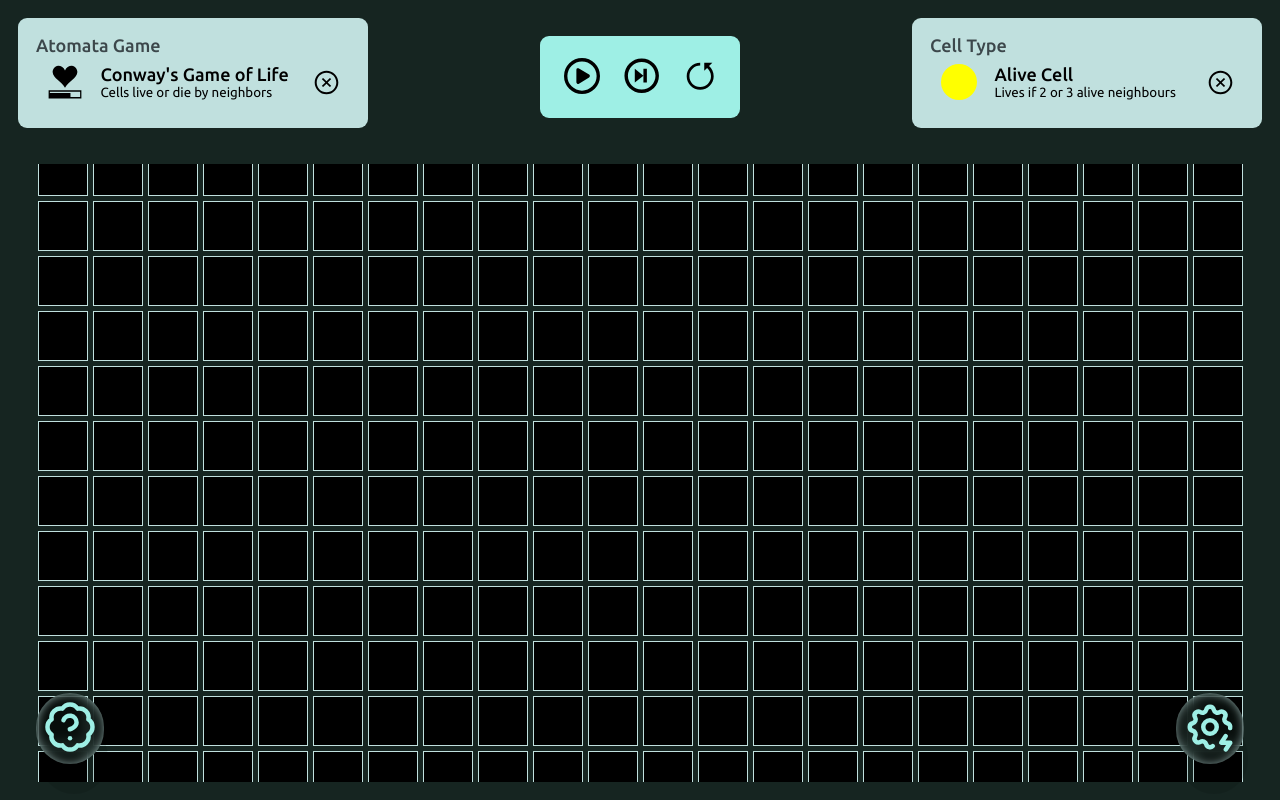
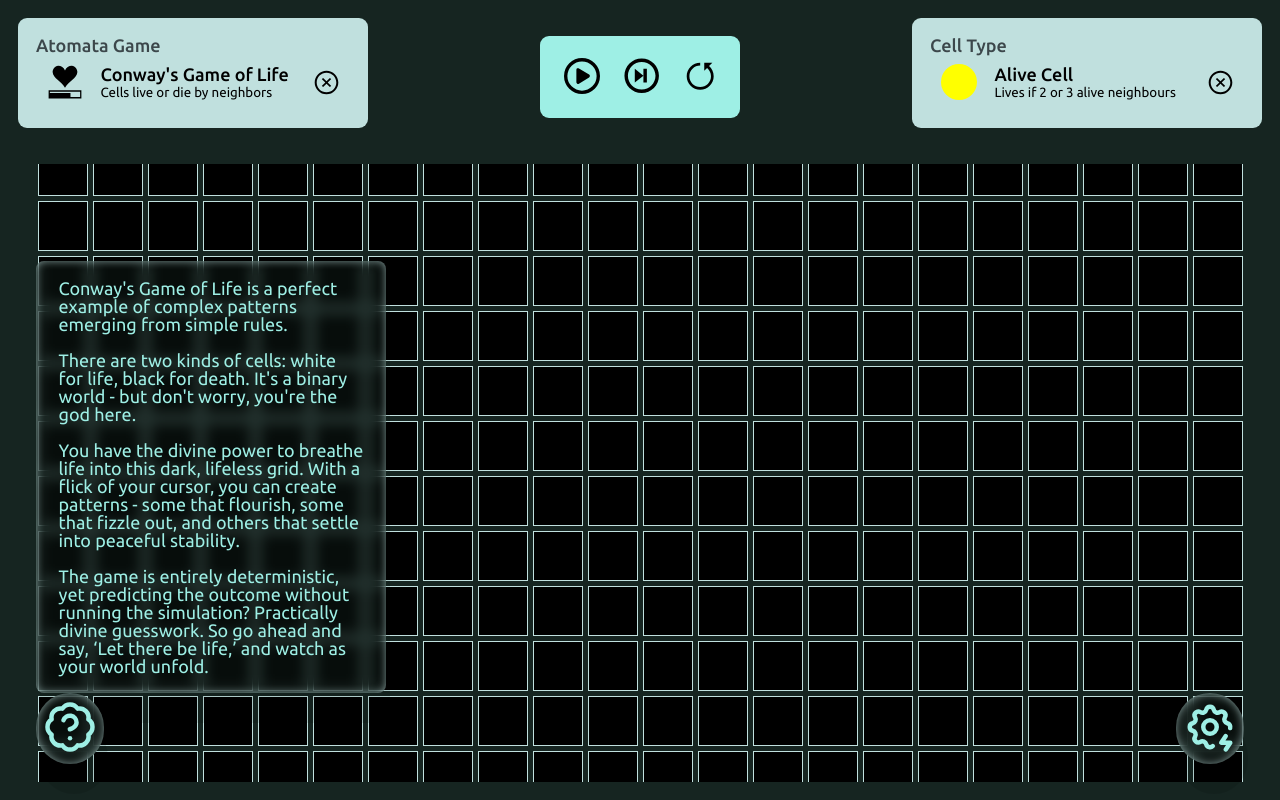
Before and after one commit to deepmind32/automata-world, a React (Vite) app: page / in a window 1280 px wide. Built offline with nearby package versions, Linux system fonts and the light colour scheme.

Commit message:
adds help button

```diff
--- a/src/_utils/automata_types.js
+++ b/src/_utils/automata_types.js
@@ -27,6 +27,12 @@ const AUTOMATAS = {
 				info: "Lives if 2 or 3 alive neighbours",
 			},
 		},
+		description: [
+			"Conway's Game of Life is a perfect example of complex patterns emerging from simple rules.",
+			"There are two kinds of cells: white for life, black for death. It's a binary world - but don't worry, you're the god here.",
+			"You have the divine power to breathe life into this dark, lifeless grid. With a flick of your cursor, you can create patterns - some that flourish, some that fizzle out, and others that settle into peaceful stability.",
+			"The game is entirely deterministic, yet predicting the outcome without running the simulation? Practically divine guesswork. So go ahead and say, ‘Let there be life,’ and watch as your world unfold.",
+		],
 	},
 	"Langton's Ant": {
 		info: "Ant flips tiles, turns, repeats",
--- a/src/app.jsx
+++ b/src/app.jsx
@@ -56,6 +56,7 @@ export default function App() {
 		useState(false);
 
 	const [is_settings_visible, set_is_settings_visible] = useState(false);
+	const [is_help_visible, set_is_help_visible] = useState(true);
 
 	const handle_create_cell_change = (cell_name) => {
 		set_current_create_cell(cell_name);
@@ -162,7 +163,17 @@ export default function App() {
 				/>
 			</div>
 			<div className={styles["app__help__wrapper"]}>
-				<button className={styles["app__fab"]}>
+				{is_help_visible && (
+					<div className={styles["app__help"]}>
+						{current_automata_info["description"].map((item, index) => (
+							<p key={index}>{item}</p>
+						))}
+					</div>
+				)}
+				<button
+					className={styles["app__fab"]}
+					onClick={set_is_help_visible.bind(null, !is_help_visible)}
+				>
 					<LuBadgeHelp size="3rem" />
 				</button>
 			</div>
--- a/src/app.module.css
+++ b/src/app.module.css
@@ -43,6 +43,25 @@
 	left: 2rem;
 }
 
+.app__help {
+	max-width: 95vw;
+	width: 350px;
+	padding: 1rem 1.25rem;
+	border-radius: 8px;
+	max-height: 60vh;
+
+	background: rgba(22, 37, 33, 0.35);
+	box-shadow: 4px 30px rgba(0, 0, 0, 0.1), inset 0 0 8px 0px #c0e0deab;
+	backdrop-filter: blur(6.8px);
+	-webkit-backdrop-filter: blur(6.8px);
+
+	color: var(--color-ice-blue);
+	overflow-y: auto;
+}
+.app__help p:not(.app__help p:first-child) {
+	margin-top: 1rem;
+}
+
 .app__settings__wrapper {
 	left: auto;
 	right: 2rem;
```
